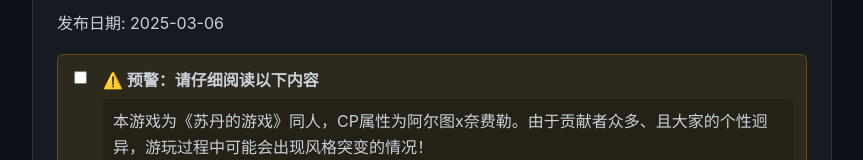
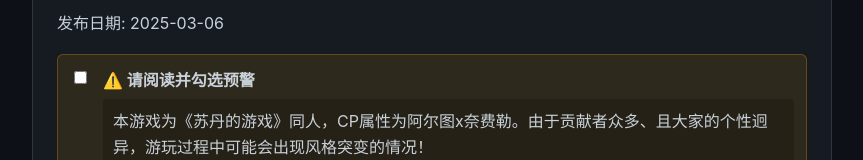
Before and after one commit to limoer2999/eden_release, a plain HTML site: page index.html in a window 1280 px wide. Shown: the part 152-312 px from the top of the page, without its empty margins (208-1071 px from the left). Drawn offline with Linux system fonts and the light colour scheme.

Commit message:
Update index.html

```diff
--- a/index.html
+++ b/index.html
@@ -64,7 +64,7 @@
     <label style="display: flex; align-items: flex-start; gap: 8px;">
         <input type="checkbox" id="agreeCheck" onchange="toggleDownload()" style="margin-top: 4px;">
         <div>
-            <strong>⚠️ 预警：请仔细阅读以下内容</strong>
+            <strong>⚠️ 请阅读并勾选预警</strong>
 		<div style="margin-top: 8px; font-size: 16px; line-height: 1.6; background: rgba(0,0,0,0.2); padding: 10px; border-radius: 4px;">
  本游戏为《苏丹的游戏》同人，CP属性为阿尔图x奈费勒。由于贡献者众多、且大家的个性迥异，游玩过程中可能会出现风格突变的情况！
             </div>
```
